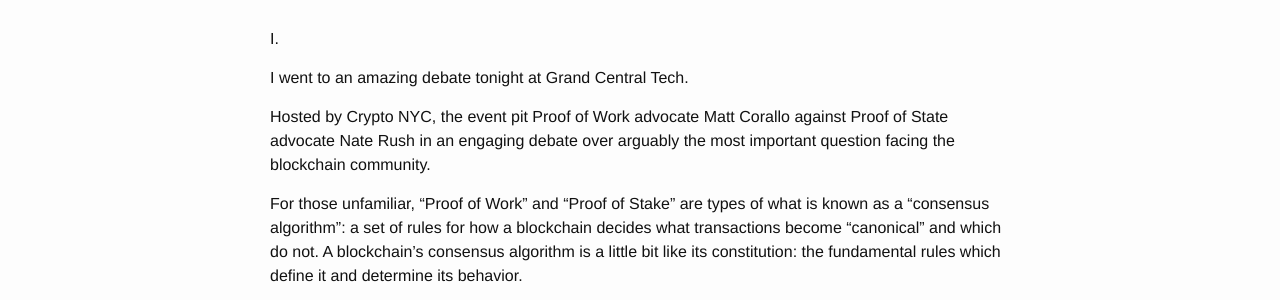
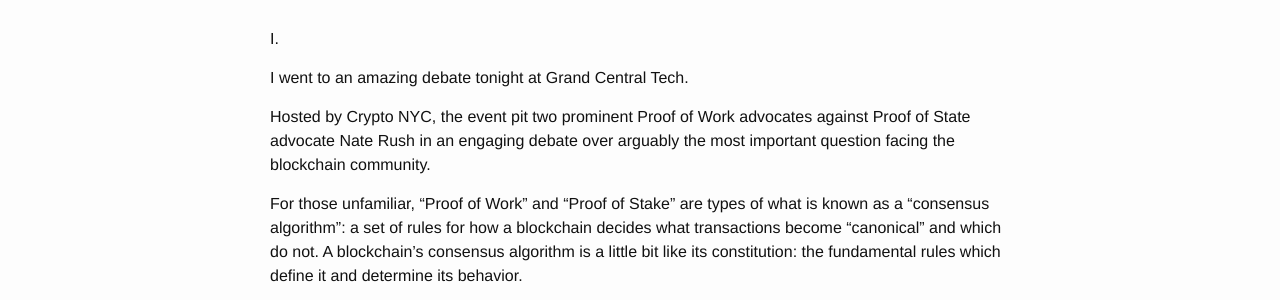
Before and after one commit to kronosapiens/kronosapiens.github.io, a Jekyll site: the page built from _posts/2018-03-16-pow-vs-pos.md, in a window 1280 px wide and 900 px high. Shown: the part 215-515 px from the top of the window. Built offline with Jekyll 4.4.1, drawn with Linux system fonts in a browser that asks for light colours; comment, search, counter and statistics services are not loaded.

Commit message:
rm -rf matt

```diff
--- a/_posts/2018-03-16-pow-vs-pos.md
+++ b/_posts/2018-03-16-pow-vs-pos.md
@@ -16,7 +16,7 @@
 
 I went to an amazing debate tonight at Grand Central Tech.
 
-Hosted by Crypto NYC, the event pit Proof of Work advocate Matt Corallo against Proof of State advocate Nate Rush in an engaging debate over arguably the most important question facing the blockchain community.
+Hosted by Crypto NYC, the event pit two prominent Proof of Work advocates against Proof of State advocate Nate Rush in an engaging debate over arguably the most important question facing the blockchain community.
 
 For those unfamiliar, “Proof of Work” and “Proof of Stake” are types of what is known as a “consensus algorithm”: a set of rules for how a blockchain decides what transactions become “canonical” and which do not. A blockchain’s consensus algorithm is a little bit like its constitution: the fundamental rules which define it and determine its behavior.
 
```
